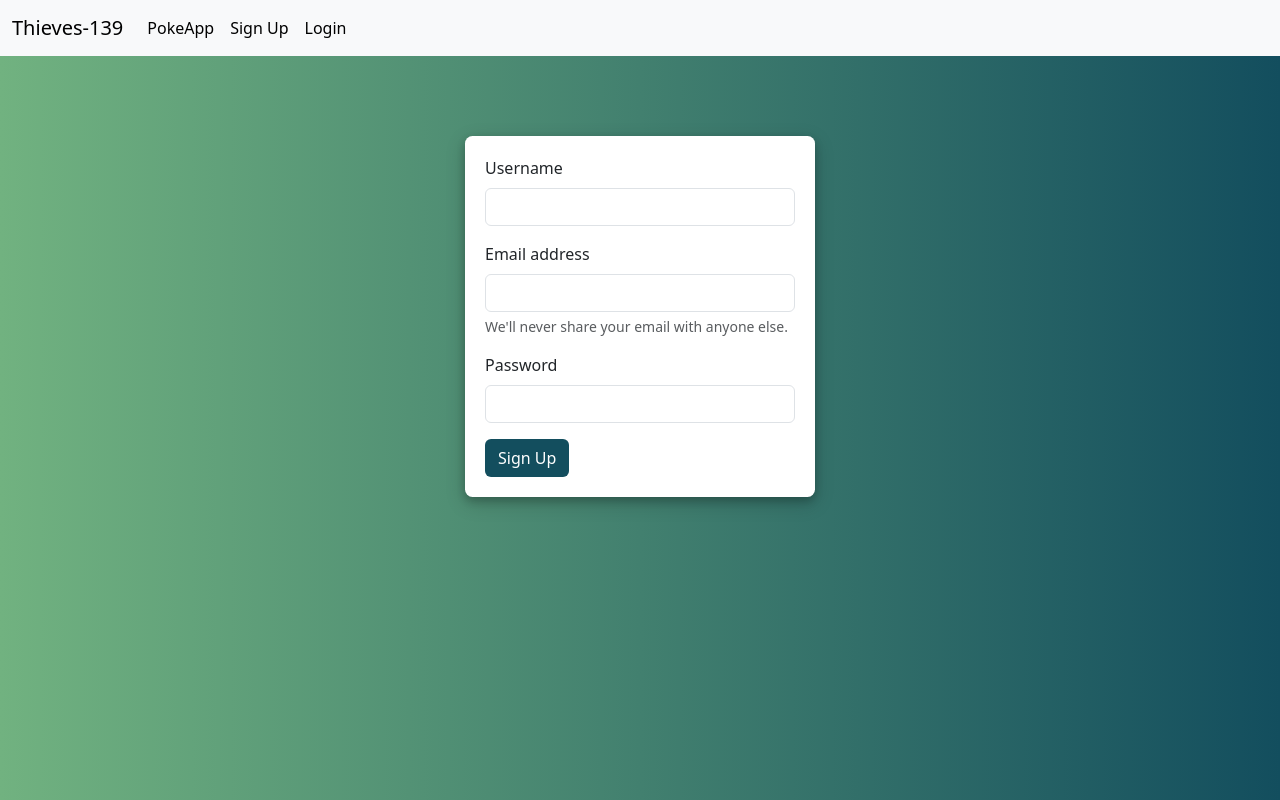
After one commit to deelorr/PokeApp, a Flask app: page /signup in a window 1280 px wide. The commit adds this page. Run offline with Flask 3, Linux system fonts and the light colour scheme.

Commit message:
added user login/signup

```diff
--- a/app/forms.py
+++ b/app/forms.py
@@ -1,7 +1,18 @@
 from flask_wtf import FlaskForm
-from wtforms import StringField, SubmitField
+from wtforms import StringField, SubmitField, PasswordField, EmailField
 from wtforms.validators import DataRequired
 
 class NameForm(FlaskForm):
     name = StringField('name', validators=[DataRequired()])
     submit_btn = SubmitField('Submit')
+
+class LoginForm(FlaskForm):
+    email = EmailField('Email: ', validators=[DataRequired()])
+    password = PasswordField('Password: ', validators=[DataRequired()])
+    submit_btn = SubmitField('Login')
+
+class SignUpForm(FlaskForm):
+    username = StringField('Username: ', validators=[DataRequired()])
+    email = EmailField('Email: ', validators=[DataRequired()])
+    password = PasswordField('Password: ', validators=[DataRequired()])
+    submit_btn = SubmitField('Sign Up')
--- a/app/routes.py
+++ b/app/routes.py
@@ -1,7 +1,7 @@
 from flask import render_template, request
 import requests
 from app import app
-from app.forms import NameForm
+from app.forms import NameForm, LoginForm, SignUpForm
 
 @app.route('/')
 def index():
@@ -38,3 +38,24 @@ def pokemon_info():
             return render_template('pokemon.html', error="Please provide a Pokemon name", form=form)
     else:
         return render_template('pokemon.html', form=form)
+
+@app.route('/login', methods=['GET', 'POST'])
+def login():
+    form = LoginForm()
+    if request.method == 'POST' and form.validate_on_submit():
+        email = form.email.data
+        password = form.password.data
+        return f'{email} {password}'
+    else:
+        return render_template('login.html', form=form)
+
+@app.route('/signup', methods=['GET', 'POST'])
+def signup():
+    form = SignUpForm()
+    if request.method == 'POST' and form.validate_on_submit():
+        username = form.username.data
+        email = form.email.data
+        password = form.password.data
+        return f'{username} {email} {password}'
+    else:
+        return render_template('signup.html', form=form)
--- /dev/null
+++ b/app/static/styles/login.css
@@ -0,0 +1,34 @@
+body{
+    background: #134E5E;
+    background: -webkit-linear-gradient(to right, #71B280, #134E5E);
+    background: linear-gradient(to right, #71B280, #134E5E);
+    height: 100vh;
+}
+
+.flex-container {
+    display: flex;
+    width: 100%;
+    justify-content: center;
+}
+
+form {
+    max-width: 350px;
+    width: 50%;
+    min-width: 300px;
+    background-color: white;
+    padding: 20px;
+    margin-top: 10vh;
+    border-radius: 7.5px;
+    box-shadow: 0 4px 8px 0 rgba(0, 0, 0, 0.2), 0 6px 20px 0 rgba(0, 0, 0, 0.19);
+}
+
+.my-btn {
+    color: white;
+    background-color: #134E5E;
+}
+
+.my-btn:hover {
+    color: white;
+    background-color: #71B280;
+    box-shadow: 0 4px 8px 0 rgba(0, 0, 0, 0.2), 0 6px 20px 0 rgba(0, 0, 0, 0.19);
+}
--- a/app/templates/includes/nav.html
+++ b/app/templates/includes/nav.html
@@ -9,6 +9,12 @@
                 <li class="nav-item">
                     <a class="nav-link active" aria-current="page" href="/pokemon">PokeApp</a>
                 </li>
+                <li class="nav-item">
+                    <a class="nav-link active" aria-current="page" href="/signup">Sign Up</a>
+                </li>
+                <li class="nav-item">
+                    <a class="nav-link active" aria-current="page" href="/login">Login</a>
+                </li>
             </ul>
         </div>
     </div>
--- /dev/null
+++ b/app/templates/signup.html
@@ -0,0 +1,32 @@
+{%extends "base.html"%}
+
+{%block title%}
+    Signup
+{%endblock%}
+
+{%block styles%}
+<link rel="stylesheet" href="../static/styles/login.css">
+{%endblock%}
+
+{%block content%}
+    {%include './includes/nav.html'%}
+    <div class='flex-container'>
+    <form method="POST">
+      {{ form.hidden_tag()}}
+        <div class="mb-3">
+            <label for="username" class="form-label">Username</label>
+            {{ form.username(class="form-control", id="username")}}
+        </div>
+        <div class="mb-3">
+          <label for="email" class="form-label">Email address</label>
+          {{ form.email(class="form-control", id="email") }}
+          <div id="emailHelp" class="form-text">We'll never share your email with anyone else.</div>
+        </div>
+        <div class="mb-3">
+          <label for="password" class="form-label">Password</label>
+          {{ form.password(class="form-control", id="password")}}
+        </div>
+        {{ form.submit_btn(class='btn my-btn') }}
+      </form>
+    </div>
+{%endblock%}
```
Also changed, not shown: app/templates/login.html (added, +27 -0 lines).
